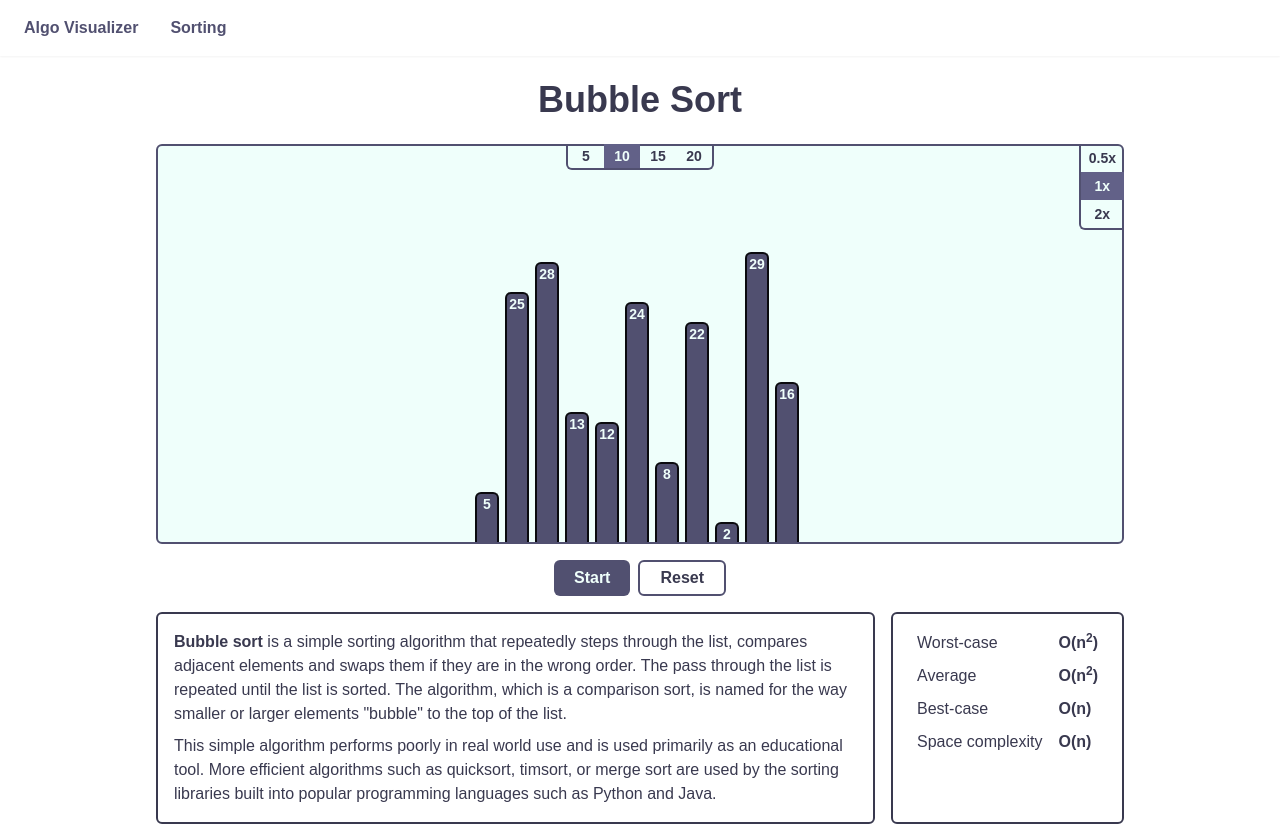
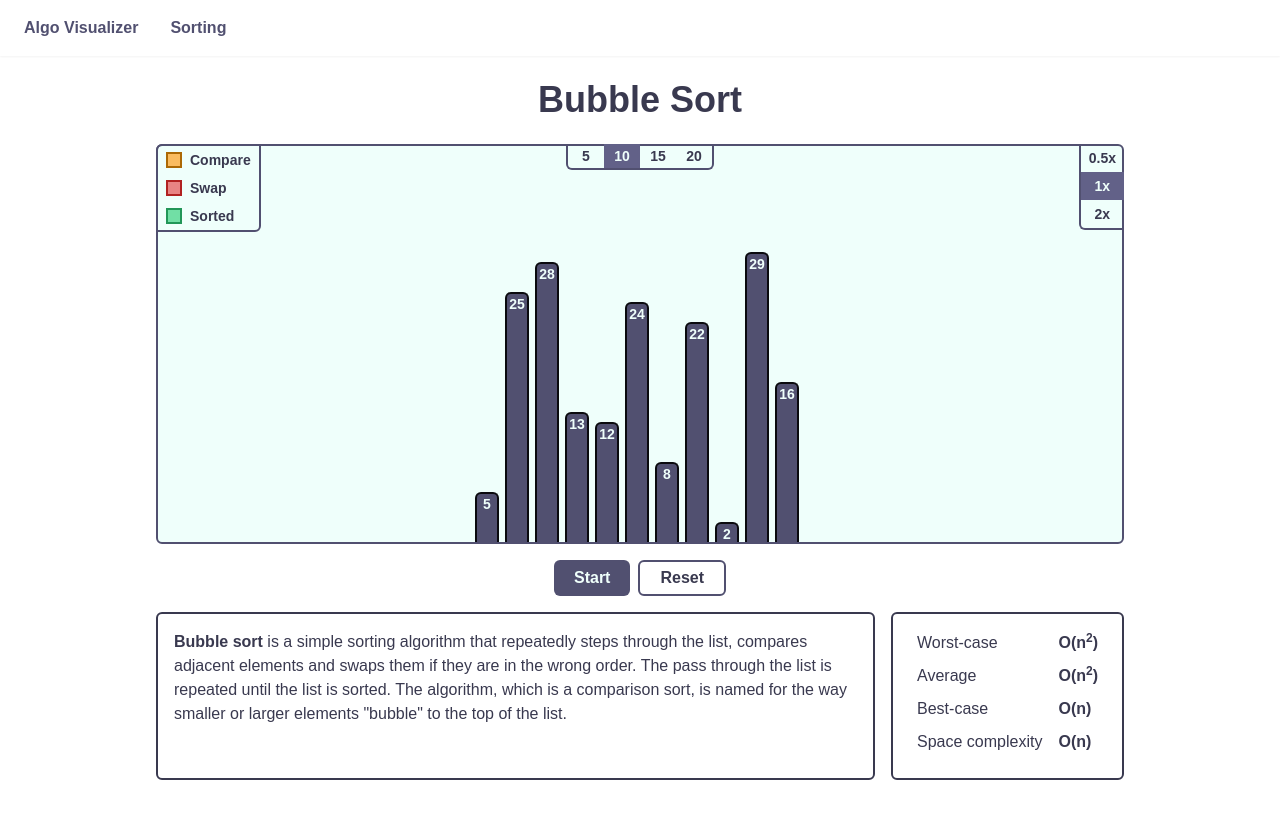
Before and after one commit to hungntran/algo-visualizer, a React (Create React App) app: page /sorting in a window 1280 px wide. After the commit the page ends 800 px from the top, so only its background shows below. Built offline with nearby package versions, Linux system fonts and the light colour scheme.

Commit message:
feat: add legend

```diff
--- a/src/components/AlgorithmDetail.tsx
+++ b/src/components/AlgorithmDetail.tsx
@@ -9,12 +9,6 @@ const AlgorithmDetail = () => {
           compares adjacent elements and swaps them if they are in the wrong order. The pass through
           the list is repeated until the list is sorted. The algorithm, which is a comparison sort,
           is named for the way smaller or larger elements "bubble" to the top of the list.
-        </p>
-        <p>
-          This simple algorithm performs poorly in real world use and is used primarily as an
-          educational tool. More efficient algorithms such as quicksort, timsort, or merge sort are
-          used by the sorting libraries built into popular programming languages such as Python and
-          Java.
         </p>
       </div>
 
--- a/src/components/Bar.tsx
+++ b/src/components/Bar.tsx
@@ -13,9 +13,8 @@ const Bar: FC<{
       className={classNames(
         "w-6 border-2 border-b-0 text-white text-sm font-semibold text-center rounded-t-md transition-all absolute",
         {
-          "bg-primary-500 border-primary-800":
-            !isComparing && !isSorted && !isSwapping,
-          "bg-tertiary-400 border-tertiary-700": isSwapping,
+          "bg-primary-500 border-primary-800": !isComparing && !isSorted && !isSwapping,
+          "bg-custom-400 border-custom-700": isSwapping,
           "bg-tertiary-500 border-tertiary-800": isComparing,
           "bg-secondary-400 border-secondary-700": isSorted,
         }
--- /dev/null
+++ b/src/components/Legend.tsx
@@ -0,0 +1,32 @@
+import classNames from "classnames";
+import React from "react";
+
+const legendDisplayMap = [
+  {
+    text: "Compare",
+    color: "bg-tertiary-500 border-tertiary-800",
+  },
+  {
+    text: "Swap",
+    color: "bg-custom-400 border-custom-700",
+  },
+  {
+    text: "Sorted",
+    color: "bg-secondary-400 border-secondary-700",
+  },
+];
+
+const Legend = () => {
+  return (
+    <div className="absolute top-0 left-4 border-2 border-primary-500 rounded-tl-md rounded-br-md">
+      {legendDisplayMap.map((item) => (
+        <div className="flex gap-x-2 items-center px-2 py-1">
+          <div className={classNames("w-4 h-4 border-2", item.color)}></div>
+          <div className="text-sm font-semibold">{item.text}</div>
+        </div>
+      ))}
+    </div>
+  );
+};
+
+export default Legend;
--- a/src/components/SortingVisualizer.tsx
+++ b/src/components/SortingVisualizer.tsx
@@ -6,6 +6,7 @@ import AlgorithmDetail from "components/AlgorithmDetail";
 import SizeSelect from "components/SizeSelect";
 import SpeedSelect from "components/SpeedSelect";
 import Show from "components/common/Show";
+import Legend from "components/Legend";
 import { generateListUniqueNumber } from "utils/number";
 import { TraceSpeed } from "services/Tracer";
 
@@ -65,7 +66,7 @@ const SortingVisualizer: FC<SortingVisualizerProps> = () => {
         setSorted((sorted) => sorted.concat(payload));
       },
       onFinish: () => {
-        setStatus(VisualizerStatus.NONE);
+        setStatus(VisualizerStatus.DONE);
       },
     });
   };
@@ -108,6 +109,7 @@ const SortingVisualizer: FC<SortingVisualizerProps> = () => {
         <Show when={!isRunning}>
           <SizeSelect onSelect={handleSelectSize} />
         </Show>
+        <Legend />
         <SpeedSelect onSelect={handleSelectSpeed} />
 
         <div
--- a/src/components/VisualizerControls.tsx
+++ b/src/components/VisualizerControls.tsx
@@ -1,11 +1,13 @@
 import React, { FC } from "react";
 import Button from "components/Button";
 import classNames from "classnames";
+import Show from "./common/Show";
 
 export enum VisualizerStatus {
   NONE,
   RUNNING,
   PAUSED,
+  DONE,
 }
 
 type VisualizerControlsProps = {
@@ -23,13 +25,9 @@ const VisualizerControls: FC<VisualizerControlsProps> = ({
   onPause,
   onStart,
   onReset,
-  onRandomize,
 }) => {
   const handleClickStart = () => {
-    if (
-      status === VisualizerStatus.NONE ||
-      status === VisualizerStatus.PAUSED
-    ) {
+    if (status === VisualizerStatus.NONE || status === VisualizerStatus.PAUSED) {
       onStart && onStart();
       return;
     }
@@ -40,22 +38,22 @@ const VisualizerControls: FC<VisualizerControlsProps> = ({
     }
   };
 
+  const isDone = status === VisualizerStatus.DONE;
+  const isRunning = status === VisualizerStatus.RUNNING;
+  const isPaused = status === VisualizerStatus.PAUSED;
+
   return (
     <div className={classNames("mt-4", className)}>
       <div className="flex justify-center gap-x-2 mb-4">
-        <Button
-          text={
-            status === VisualizerStatus.RUNNING
-              ? "Pause"
-              : status === VisualizerStatus.PAUSED
-              ? "Resume"
-              : "Start"
-          }
-          onClick={handleClickStart}
-        />
-        {status !== VisualizerStatus.RUNNING && (
+        <Show when={!isDone}>
+          <Button
+            text={isRunning ? "Pause" : isPaused ? "Resume" : "Start"}
+            onClick={handleClickStart}
+          />
+        </Show>
+        <Show when={!isRunning}>
           <Button text="Reset" onClick={onReset} isOutline />
-        )}
+        </Show>
       </div>
     </div>
   );
--- a/tailwind.config.js
+++ b/tailwind.config.js
@@ -29,16 +29,28 @@ module.exports = {
           900: "#0D3B22",
         },
         tertiary: {
-          50: "#DCEBF4",
-          100: "#CCE1F0",
-          200: "#ADCFE6",
-          300: "#8EBDDD",
-          400: "#6EAAD3",
-          500: "#4F98CA",
-          600: "#347CAD",
-          700: "#275D82",
-          800: "#1A3E57",
-          900: "#0D1F2C",
+          50: "#FFFFFF",
+          100: "#FFFFFE",
+          200: "#FEEED7",
+          300: "#FCDDAF",
+          400: "#FBCD88",
+          500: "#FABC60",
+          600: "#F8A52A",
+          700: "#E38A07",
+          800: "#AC6905",
+          900: "#764804",
+        },
+        custom: {
+          50: "#FEFCFC",
+          100: "#FBEBEB",
+          200: "#F5C9C9",
+          300: "#EEA7A7",
+          400: "#E88484",
+          500: "#E16262",
+          600: "#D83333",
+          700: "#B12222",
+          800: "#821919",
+          900: "#531010",
         },
       },
     },
```
